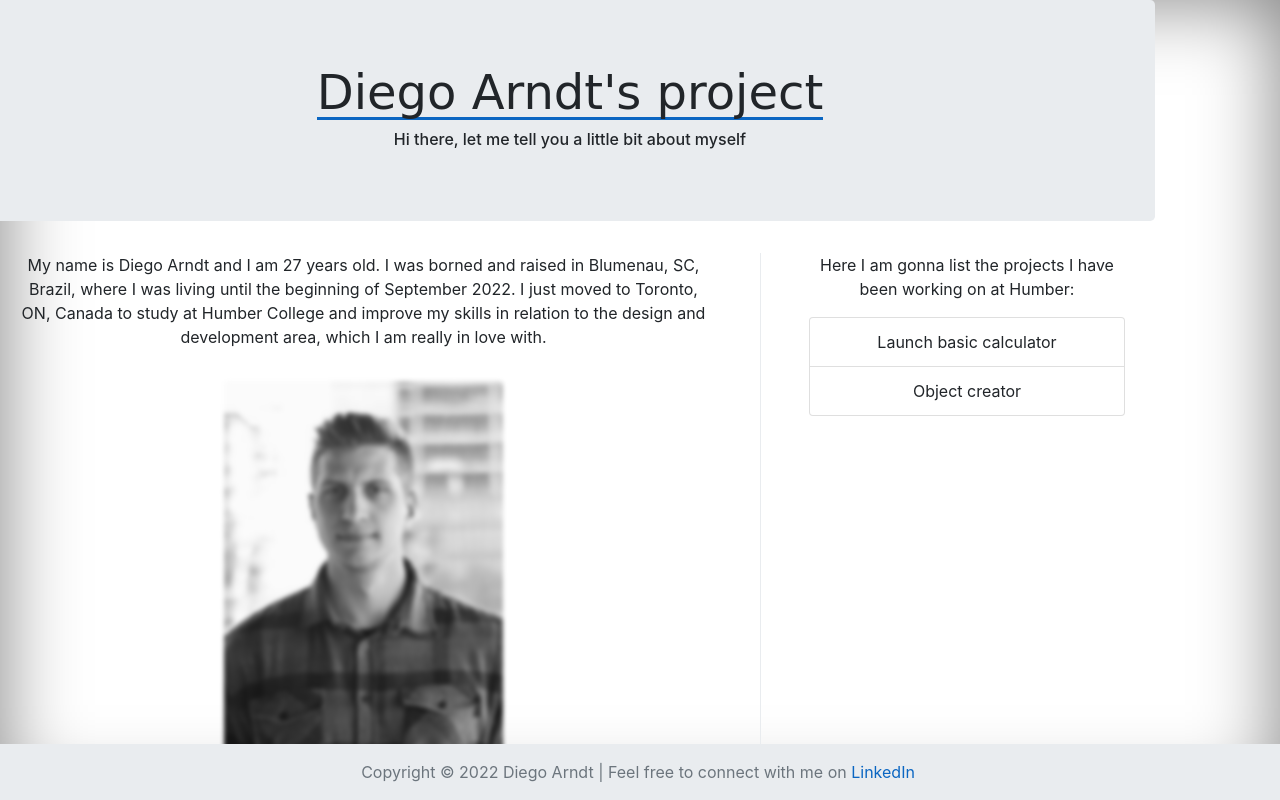
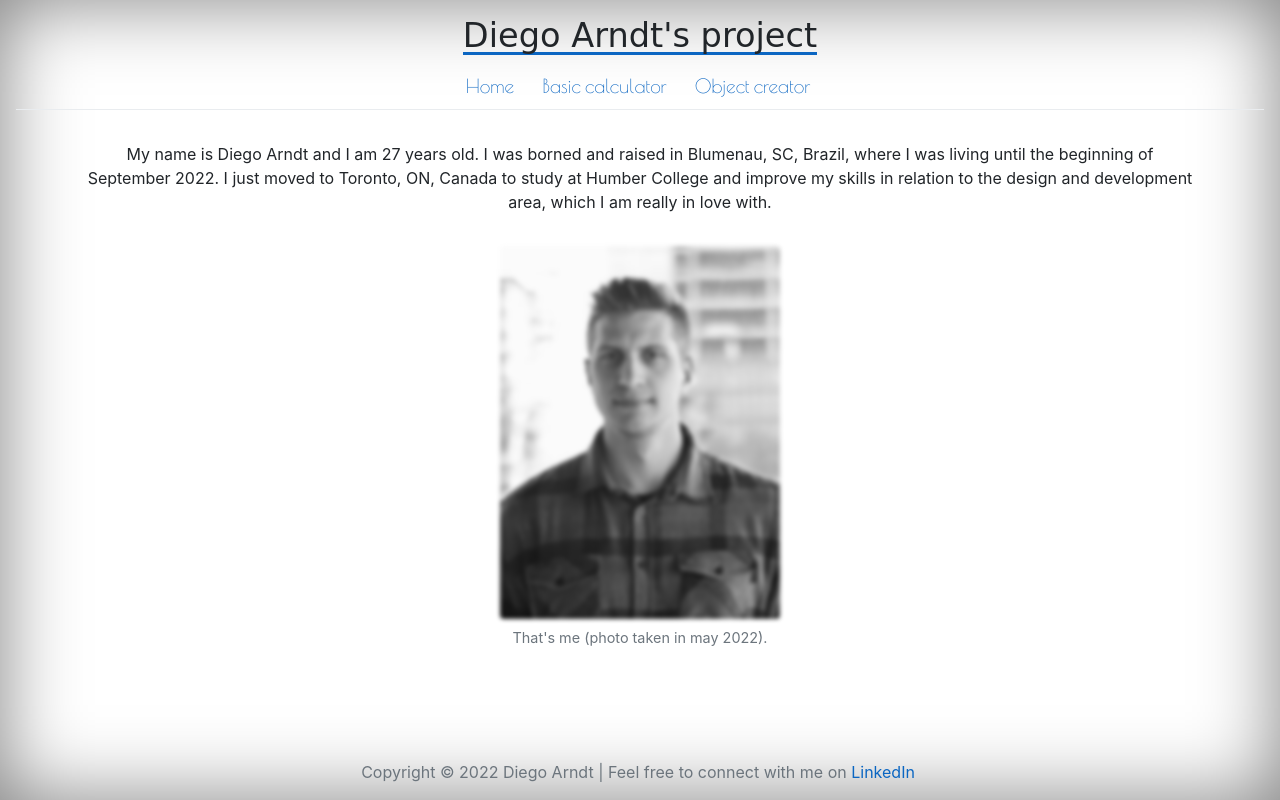
Before and after one commit to diegoarndt/study-project, a plain HTML site: page index.html in a window 1280 px wide. Drawn offline with nearby package versions, Linux system fonts and the light colour scheme; a web font is replaced by a local one.

Commit message:
Update index.html
+ HTML clean up
+ Bootstrap updated from 4.3 to 4.5
+ jQuery updated to latest version
+ Subtitle area removed
+ New menu section
+ Markup structure improved

```diff
--- a/index.html
+++ b/index.html
@@ -2,65 +2,49 @@
 <html lang="en">
 
 <head>
+    <meta charset="utf-8">
+    <meta name="viewport" content="width=device-width, initial-scale=1, shrink-to-fit=no">
+    <meta name="description" content="Humber project">
     <title>Who am I?</title>
-    <meta http-equiv="content-type" content="text/html; charset=UTF-8">
+
     <link rel="stylesheet" href="./css/styles.css">
-    <link rel="stylesheet" href="https://cdn.jsdelivr.net/npm/bootstrap@4.3.1/dist/css/bootstrap.min.css"
-        integrity="sha384-ggOyR0iXCbMQv3Xipma34MD+dH/1fQ784/j6cY/iJTQUOhcWr7x9JvoRxT2MZw1T" crossorigin="anonymous">
+    <link rel="stylesheet" href="https://cdn.jsdelivr.net/npm/bootstrap@4.5.3/dist/css/bootstrap.min.css"
+        integrity="sha384-TX8t27EcRE3e/ihU7zmQxVncDAy5uIKz4rEkgIXeMed4M0jlfIDPvg6uqKI2xXr2" crossorigin="anonymous">
     <link rel="preconnect" href="https://fonts.googleapis.com">
     <link rel="preconnect" href="https://fonts.gstatic.com" crossorigin>
     <link href="https://fonts.googleapis.com/css2?family=Poiret+One&family=Finger+Paint&display=swap" rel="stylesheet">
 </head>
 
-<body>
-    <div class="text-center">
-        <div class="row jumbotron">
-            <div class="col-12">
-                <h1><span class="title">Diego Arndt's project</span></h1>
-                <h6 class="subtitle">Hi there, let me tell you a little bit about myself</h6>
+<body class="text-center">
+    <div class="d-flex w-100 h-100 p-3 mx-auto flex-column">
+
+        <header class="masthead">
+            <div class="inner">
+                <h3 class="masthead-brand"><span class="title">Diego Arndt's project</span></h3>
+                <nav class="nav nav-masthead justify-content-center">
+                    <a class="nav-link menu-item active" href="#">Home</a>
+                    <a class="nav-link menu-item" href="#" data-toggle="modal" data-target="#basicCalculator">Basic
+                        calculator</a>
+                    <a class="nav-link menu-item" href="#" onclick="createObj()">Object creator</a>
+                </nav>
             </div>
-        </div>
+        </header>
+
+        <main role="main" class="inner cover">
             <div class="container">
-            <div class="row">
-                <div class="col-8 pr-5">
-                    <div class="row">
-                        <div class="col-12">
                 <p>My name is Diego Arndt and I am 27 years old. I was borned and raised in Blumenau,
                     SC,
                     Brazil, where I was living until the beginning of September 2022. I just moved to
                     Toronto, ON,
-                                Canada to study at Humber College and improve my skills in relation to the design and
+                    Canada to study at Humber College and improve my skills in relation to the design
+                    and
                     development
                     area, which I am really in love with.
                 </p>
-                        </div>
-                    </div>
-                    <div class="row">
-                        <div class="col-12">
                 <figure class="figure text-center">
-                                <img src="./img/myself.jpg" class="figure-img img-fluid rounded w-50"
-                                    alt="Just a picture of me">
+                    <img src="./img/myself.jpg" class="figure-img img-fluid rounded w-50" alt="Just a picture of me">
                     <figcaption class="figure-caption">That's me (photo taken in may 2022).</figcaption>
                 </figure>
-                        </div>
-                    </div>
-                </div>
-                <div class="col-4 pl-5 separator">
-                    <div class="row">
-                        <div class="col-12">
-                            <p>Here I am gonna list the projects I have been working on at Humber:</p>
-                        </div>
-                    </div>
-                    <div class="row">
-                        <div class="col-12">
-                            <ul class="list-group">
-                                <li class="list-group-item" data-toggle="modal" data-target="#basicCalculator">
-                                    Launch basic calculator
-                                </li>
-                                <li class="list-group-item" onclick="createObj()">
-                                    Object creator
-                                </li>
-                            </ul>
             </div>
 
             <div class="modal fade" id="basicCalculator" tabindex="-1" role="dialog">
@@ -74,23 +58,19 @@
                             </button>
                         </div>
                         <div class="modal-body text-center">
-                                        <input type="number" class="w-25" id="first-number" value="0"
-                                            placeholder="1st number">
+                            <input type="number" class="w-25" id="first-number" value="0" placeholder="1st number">
                             <span>+</span>
-                                        <input type="number" class="w-25" id="second-number" value="0"
-                                            placeholder="2nd number">
+                            <input type="number" class="w-25" id="second-number" value="0" placeholder="2nd number">
                             <span>=</span>
                             <input type="number" class="w-25" id="result" placeholder="Result" disabled>
 
                         </div>
                         <div class="d-flex pt-1 pb-1 modal-footer">
                             <div class="mr-auto p-2">
-                                            <button type="button" class="btn btn-light"
-                                                data-dismiss="modal">Close</button>
+                                <button type="button" class="btn btn-light" data-dismiss="modal">Close</button>
                             </div>
                             <div class="p-2">
-                                            <button type="button" class="btn btn-secondary"
-                                                onclick="clearText()">Restart</button>
+                                <button type="button" class="btn btn-secondary" onclick="clearText()">Restart</button>
                             </div>
                             <div class="p-2">
                                 <button type="button" class="btn btn-primary" onclick="sum()">Sum</button>
@@ -99,25 +79,22 @@
                     </div>
                 </div>
             </div>
+        </main>
 
-                    </div>
-                </div>
-            </div>
-        </div>
-    </div>
-
-    <footer class="footer">
-        <div class="container">
+        <footer class="mastfoot mt-auto">
+            <div class="inner">
                 <span class="text-muted">Copyright © 2022 Diego Arndt | Feel free to connect with me on
                     <a href="https://www.linkedin.com/in/diegoarndt" class="special-link" target="_blank">LinkedIn</a>
                 </span>
             </div>
         </footer>
+    </div>
+
     <script src="./js/classes/transportation.js"></script>
     <script src="./js/classes/car.js"></script>
     <script src="./js/classes/motorcycle.js"></script>
     <script src="./js/script.js"></script>
-    <script src="https://code.jquery.com/jquery-3.2.1.slim.min.js"></script>
+    <script src="http://code.jquery.com/jquery-latest.min.js" type="text/javascript"></script>
     <script src="https://cdnjs.cloudflare.com/ajax/libs/popper.js/1.12.3/umd/popper.min.js"></script>
     <script src="https://maxcdn.bootstrapcdn.com/bootstrap/4.0.0-beta.2/js/bootstrap.min.js"></script>
 </body>
```
Lines whose indentation alone changed are shown as unchanged.
